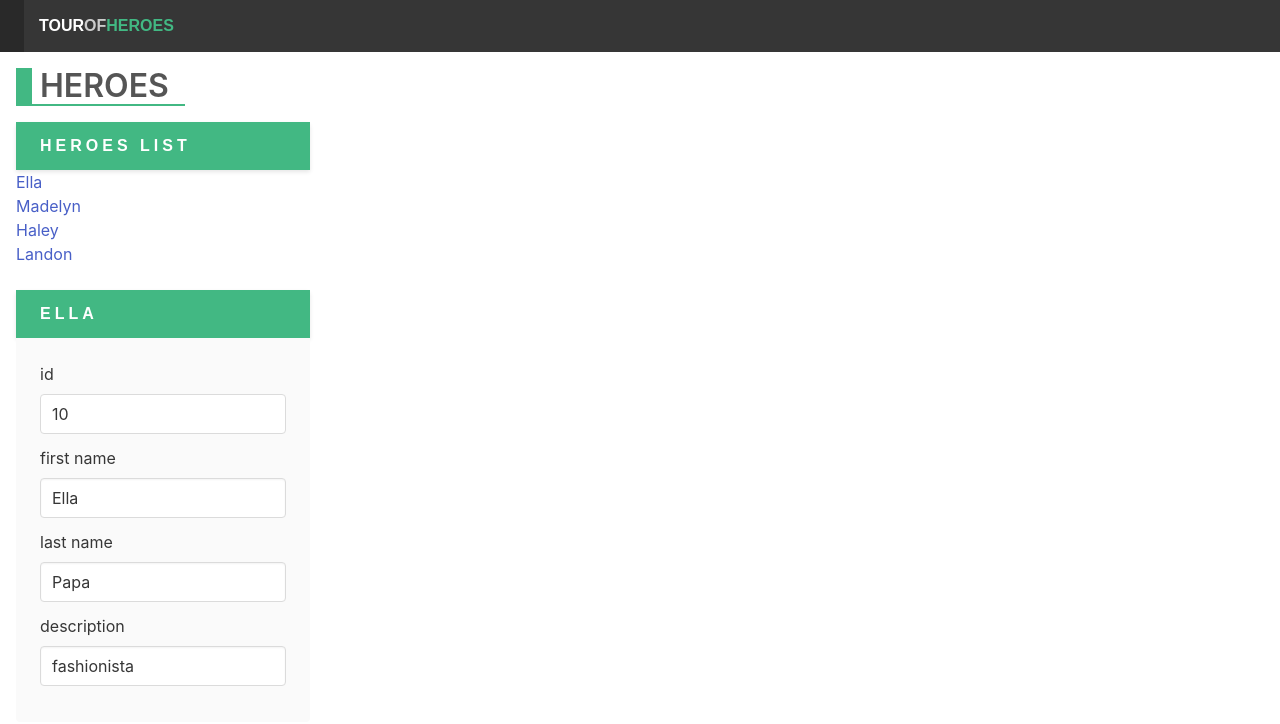
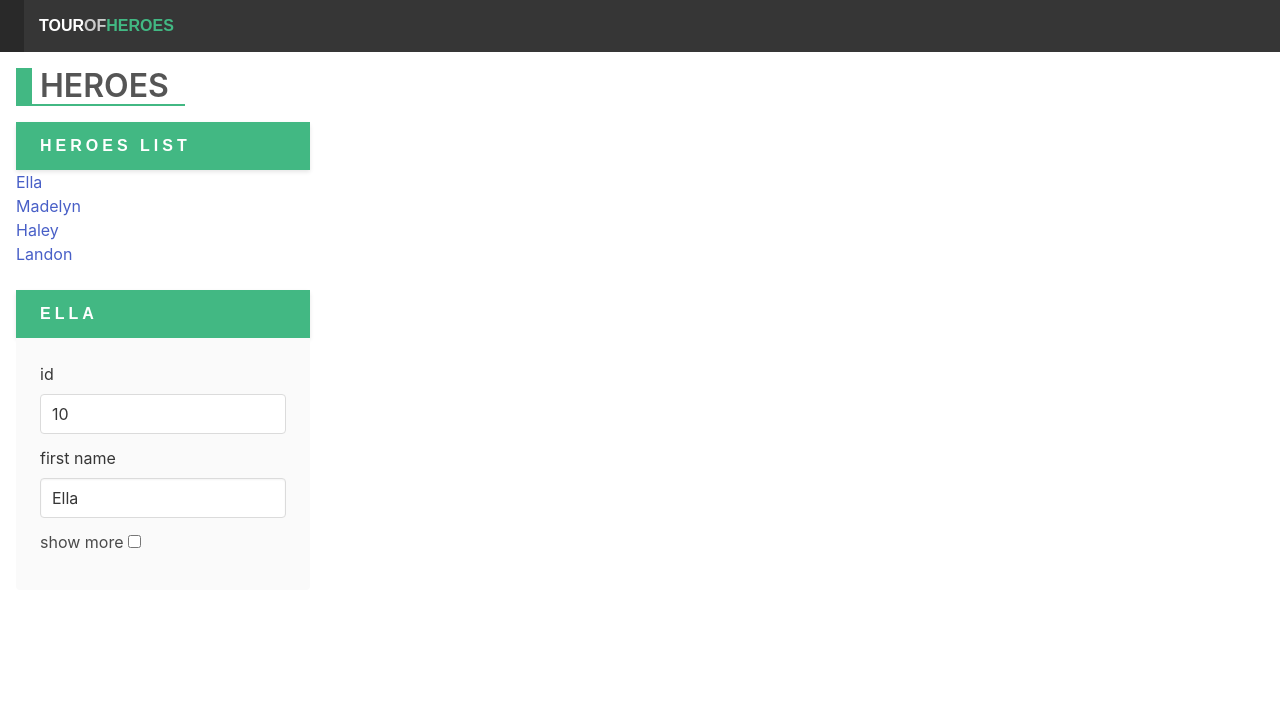
Before and after one commit to hcunninghampk/vue-heroes, a Vue app: page / in a window 1280 px wide. Both pictures are taken after a click on the link "Ella". Shown: the top 724 px of the page. Built offline with nearby package versions, Linux system fonts and the light colour scheme.

Commit message:
chap4: show-hide content with v-show

```diff
--- a/src/components/heroes.vue
+++ b/src/components/heroes.vue
@@ -30,19 +30,20 @@
                 {{ selectedHero.id }}
               </label>
             </div>
-            <div class="field">
+            <div id="firstNameField" class="field">
               <label class="label" for="firstName">first name</label>
               <input class="input" id="firstName" v-model="selectedHero.firstName"/>
             </div>
-            <div class="field">
+            <div id="showMoreField" class="field">
+              <label for="show" class="checkbox">show more
+                <input type="checkbox" class="is-primary" id="show" v-model="showMore"/>
+              </label>
+            </div>
+            <div id="lastNameField" class="field" v-show="showMore">
               <label class="label" for="lastName">last name</label>
-              <input
-                  class="input"
-                  id="lastName"
-                  v-model="selectedHero.lastName"
-              />
+              <input class="input" id="lastName" v-model="selectedHero.lastName"/>
             </div>
-            <div class="field">
+            <div id="descriptionField" class="field" v-show="showMore">
               <label class="label" for="description">description</label>
               <input
                   class="input"
@@ -63,6 +64,7 @@ export default {
   data() {
     return {
       selectedHero: undefined,
+      showMore: false,
       heroes: [
         {
           id: 10,
```
